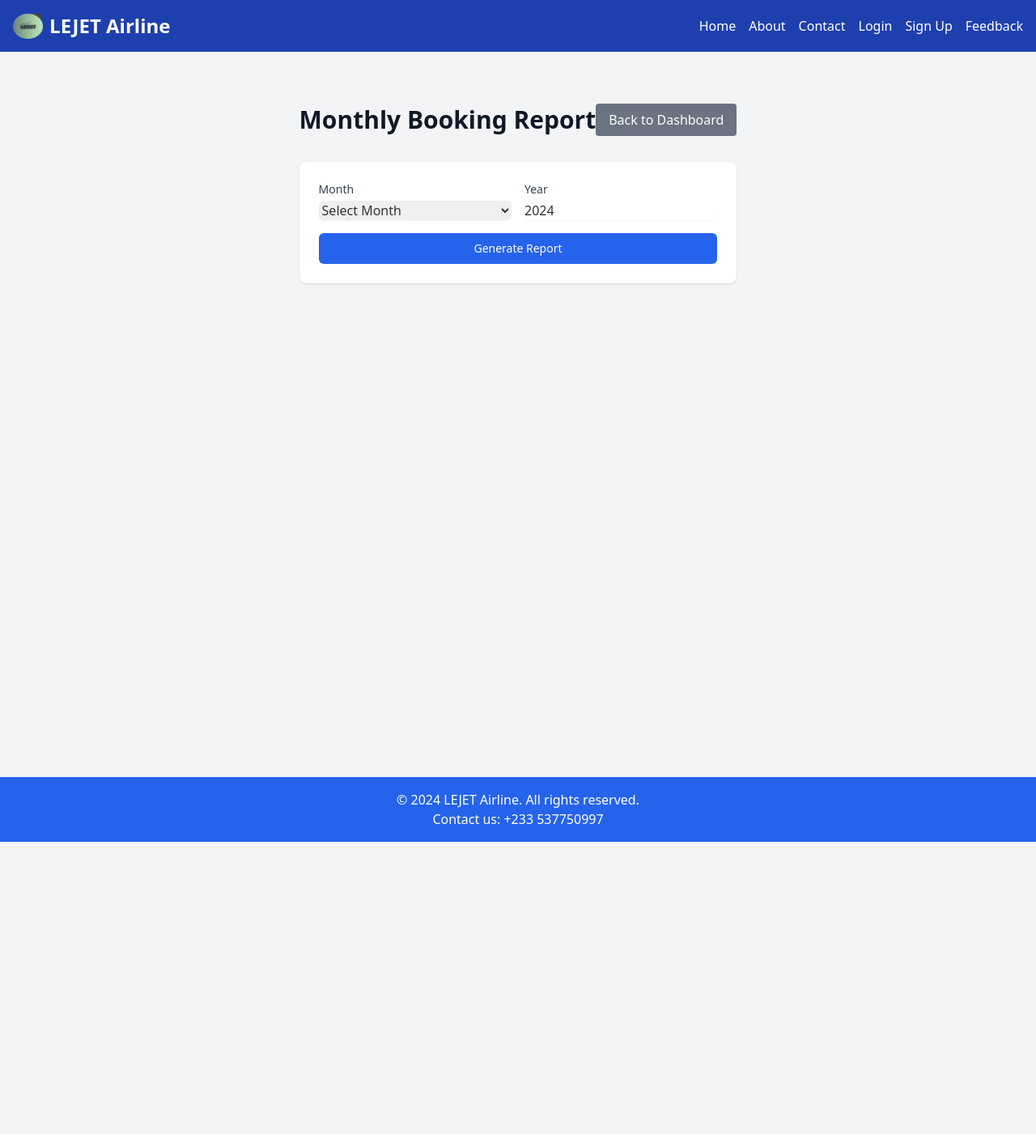
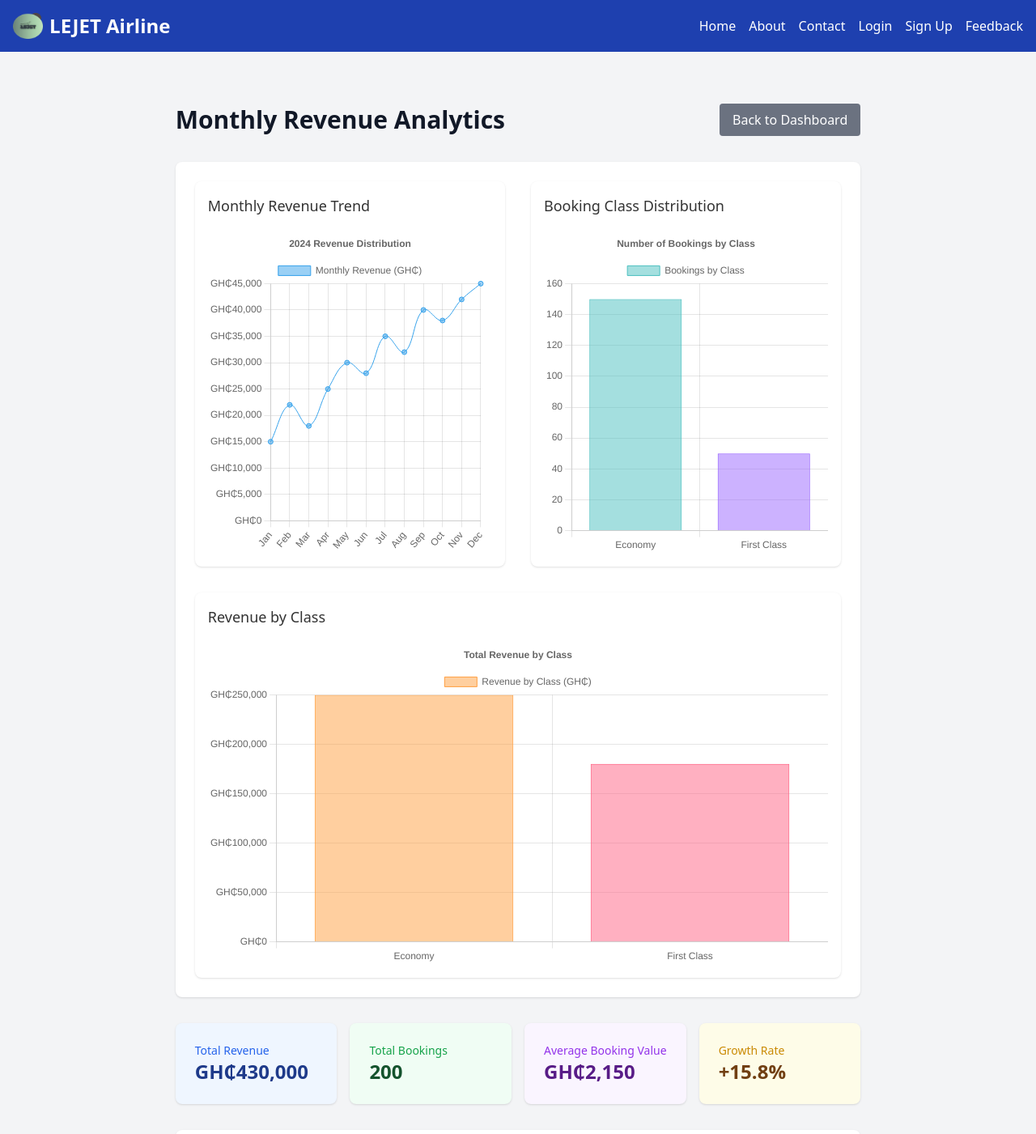
Before and after one commit to Latifpro108108/lejetWebsite2.0, a React (Create React App) app: page /admin/monthly-report in a window 1280 px wide. Shown: the top 1401 px of the page at 81% size. Before the commit the page ends 1040 px from the top, so only its background shows below. Built offline with nearby package versions, Linux system fonts and the light colour scheme.

Commit message:
Monthlyreport Added

```diff
--- a/package.json
+++ b/package.json
@@ -7,7 +7,9 @@
     "@testing-library/react": "^13.4.0",
     "@testing-library/user-event": "^13.5.0",
     "axios": "^1.7.8",
+    "chart.js": "^4.4.7",
     "react": "^18.3.1",
+    "react-chartjs-2": "^5.2.0",
     "react-dom": "^18.3.1",
     "react-router-dom": "^7.0.1",
     "react-scripts": "5.0.1",
--- a/src/components/MonthlyReport.js
+++ b/src/components/MonthlyReport.js
@@ -2,6 +2,30 @@ import React, { useState } from 'react';
 import axios from 'axios';
 import { toast } from 'react-toastify';
 import { useNavigate } from 'react-router-dom';
+import {
+    Chart as ChartJS,
+    CategoryScale,
+    LinearScale,
+    BarElement,
+    LineElement,
+    Title,
+    Tooltip,
+    Legend,
+    PointElement,
+} from 'chart.js';
+import { Bar, Line } from 'react-chartjs-2';
+
+// Register ChartJS components
+ChartJS.register(
+    CategoryScale,
+    LinearScale,
+    BarElement,
+    LineElement,
+    PointElement,
+    Title,
+    Tooltip,
+    Legend
+);
 
 function MonthlyReport() {
     const [month, setMonth] = useState('');
@@ -9,6 +33,53 @@ function MonthlyReport() {
     const [loading, setLoading] = useState(false);
     const [reportData, setReportData] = useState(null);
     const navigate = useNavigate();
+
+    // Static chart data
+    const staticChartData = {
+        monthlyRevenue: {
+            labels: ['Jan', 'Feb', 'Mar', 'Apr', 'May', 'Jun', 'Jul', 'Aug', 'Sep', 'Oct', 'Nov', 'Dec'],
+            datasets: [{
+                label: 'Monthly Revenue (GH₵)',
+                data: [15000, 22000, 18000, 25000, 30000, 28000, 35000, 32000, 40000, 38000, 42000, 45000],
+                backgroundColor: 'rgba(54, 162, 235, 0.5)',
+                borderColor: 'rgba(54, 162, 235, 1)',
+                borderWidth: 1,
+                tension: 0.4
+            }]
+        },
+        classDistribution: {
+            labels: ['Economy', 'First Class'],
+            datasets: [{
+                label: 'Bookings by Class',
+                data: [150, 50],
+                backgroundColor: [
+                    'rgba(75, 192, 192, 0.5)',
+                    'rgba(153, 102, 255, 0.5)',
+                ],
+                borderColor: [
+                    'rgba(75, 192, 192, 1)',
+                    'rgba(153, 102, 255, 1)',
+                ],
+                borderWidth: 1
+            }]
+        },
+        revenueByClass: {
+            labels: ['Economy', 'First Class'],
+            datasets: [{
+                label: 'Revenue by Class (GH₵)',
+                data: [250000, 180000],
+                backgroundColor: [
+                    'rgba(255, 159, 64, 0.5)',
+                    'rgba(255, 99, 132, 0.5)',
+                ],
+                borderColor: [
+                    'rgba(255, 159, 64, 1)',
+                    'rgba(255, 99, 132, 1)',
+                ],
+                borderWidth: 1
+            }]
+        }
+    };
 
     const generateReport = async (e) => {
         e.preventDefault();
@@ -35,7 +106,6 @@ function MonthlyReport() {
 
             console.log('Report data received:', response.data);
 
-            // Transform the data if needed
             const transformedData = {
                 ...response.data,
                 averageRevenuePerBooking: response.data.totalBookings > 0
@@ -73,7 +143,7 @@ function MonthlyReport() {
         <div className="min-h-screen bg-gray-100 py-8">
             <div className="max-w-7xl mx-auto px-4 sm:px-6 lg:px-8">
                 <div className="flex justify-between items-center mb-8">
-                    <h1 className="text-3xl font-bold text-gray-900">Monthly Booking Report</h1>
+                    <h1 className="text-3xl font-bold text-gray-900">Monthly Revenue Analytics</h1>
                     <button
                         onClick={() => navigate('/admin')}
                         className="bg-gray-500 text-white px-4 py-2 rounded hover:bg-gray-600"
@@ -82,7 +152,122 @@ function MonthlyReport() {
                     </button>
                 </div>
 
-                {/* Report Form */}
+                {/* Charts Section */}
+                <div className="bg-white rounded-lg shadow p-6 mb-8">
+                    <div className="grid grid-cols-1 lg:grid-cols-2 gap-8">
+                        {/* Monthly Revenue Trend */}
+                        <div className="bg-white p-4 rounded-lg shadow">
+                            <h3 className="text-lg font-medium mb-4">Monthly Revenue Trend</h3>
+                            <div className="h-[400px]">
+                                <Line
+                                    data={staticChartData.monthlyRevenue}
+                                    options={{
+                                        responsive: true,
+                                        maintainAspectRatio: false,
+                                        plugins: {
+                                            legend: {
+                                                position: 'top',
+                                            },
+                                            title: {
+                                                display: true,
+                                                text: '2024 Revenue Distribution'
+                                            }
+                                        },
+                                        scales: {
+                                            y: {
+                                                beginAtZero: true,
+                                                ticks: {
+                                                    callback: value => `GH₵${value.toLocaleString()}`
+                                                }
+                                            }
+                                        }
+                                    }}
+                                />
+                            </div>
+                        </div>
+
+                        {/* Booking Class Distribution */}
+                        <div className="bg-white p-4 rounded-lg shadow">
+                            <h3 className="text-lg font-medium mb-4">Booking Class Distribution</h3>
+                            <div className="h-[400px]">
+                                <Bar
+                                    data={staticChartData.classDistribution}
+                                    options={{
+                                        responsive: true,
+                                        maintainAspectRatio: false,
+                                        plugins: {
+                                            legend: {
+                                                position: 'top',
+                                            },
+                                            title: {
+                                                display: true,
+                                                text: 'Number of Bookings by Class'
+                                            }
+                                        },
+                                        scales: {
+                                            y: {
+                                                beginAtZero: true
+                                            }
+                                        }
+                                    }}
+                                />
+                            </div>
+                        </div>
+
+                        {/* Revenue by Class */}
+                        <div className="bg-white p-4 rounded-lg shadow lg:col-span-2">
+                            <h3 className="text-lg font-medium mb-4">Revenue by Class</h3>
+                            <div className="h-[400px]">
+                                <Bar
+                                    data={staticChartData.revenueByClass}
+                                    options={{
+                                        responsive: true,
+                                        maintainAspectRatio: false,
+                                        plugins: {
+                                            legend: {
+                                                position: 'top',
+                                            },
+                                            title: {
+                                                display: true,
+                                                text: 'Total Revenue by Class'
+                                            }
+                                        },
+                                        scales: {
+                                            y: {
+                                                beginAtZero: true,
+                                                ticks: {
+                                                    callback: value => `GH₵${value.toLocaleString()}`
+                                                }
+                                            }
+                                        }
+                                    }}
+                                />
+                            </div>
+                        </div>
+                    </div>
+                </div>
+
+                {/* Summary Statistics */}
+                <div className="grid grid-cols-1 md:grid-cols-2 lg:grid-cols-4 gap-4 mb-8">
+                    <div className="bg-blue-50 p-6 rounded-lg shadow">
+                        <h3 className="text-sm font-medium text-blue-600">Total Revenue</h3>
+                        <p className="text-2xl font-bold text-blue-900">GH₵430,000</p>
+                    </div>
+                    <div className="bg-green-50 p-6 rounded-lg shadow">
+                        <h3 className="text-sm font-medium text-green-600">Total Bookings</h3>
+                        <p className="text-2xl font-bold text-green-900">200</p>
+                    </div>
+                    <div className="bg-purple-50 p-6 rounded-lg shadow">
+                        <h3 className="text-sm font-medium text-purple-600">Average Booking Value</h3>
+                        <p className="text-2xl font-bold text-purple-900">GH₵2,150</p>
+                    </div>
+                    <div className="bg-yellow-50 p-6 rounded-lg shadow">
+                        <h3 className="text-sm font-medium text-yellow-600">Growth Rate</h3>
+                        <p className="text-2xl font-bold text-yellow-900">+15.8%</p>
+                    </div>
+                </div>
+
+                {/* Date Selection Form */}
                 <div className="bg-white rounded-lg shadow p-6 mb-8">
                     <form onSubmit={generateReport} className="space-y-4">
                         <div className="grid grid-cols-1 md:grid-cols-2 gap-4">
@@ -90,10 +275,7 @@ function MonthlyReport() {
                                 <label className="block text-sm font-medium text-gray-700">Month</label>
                                 <select
                                     value={month}
-                                    onChange={(e) => {
-                                        console.log('Month selected:', e.target.value);
-                                        setMonth(e.target.value);
-                                    }}
+                                    onChange={(e) => setMonth(e.target.value)}
                                     className="mt-1 block w-full rounded-md border-gray-300 shadow-sm focus:border-blue-500 focus:ring-blue-500"
                                     required
                                 >
@@ -110,10 +292,7 @@ function MonthlyReport() {
                                 <input
                                     type="number"
                                     value={year}
-                                    onChange={(e) => {
-                                        console.log('Year changed:', e.target.value);
-                                        setYear(e.target.value);
-                                    }}
+                                    onChange={(e) => setYear(e.target.value)}
                                     min="2000"
                                     max={new Date().getFullYear()}
                                     className="mt-1 block w-full rounded-md border-gray-300 shadow-sm focus:border-blue-500 focus:ring-blue-500"
@@ -128,125 +307,10 @@ function MonthlyReport() {
                                 loading ? 'opacity-50 cursor-not-allowed' : ''
                             }`}
                         >
-                            {loading ? 'Generating Report...' : 'Generate Report'}
+                            {loading ? 'Updating Charts...' : 'Update Charts'}
                         </button>
                     </form>
                 </div>
-
-                {/* Report Results */}
-                {reportData && (
-                    <div className="bg-white rounded-lg shadow overflow-hidden">
-                        <div className="p-6">
-                            <h2 className="text-xl font-semibold mb-6">
-                                Report for {new Date(year, month - 1).toLocaleString('default', { month: 'long', year: 'numeric' })}
-                            </h2>
-
-                            {/* Summary Cards */}
-                            <div className="grid grid-cols-1 md:grid-cols-2 lg:grid-cols-4 gap-4 mb-8">
-                                <div className="bg-blue-50 p-4 rounded-lg">
-                                    <h3 className="text-sm font-medium text-blue-600">Total Revenue</h3>
-                                    <p className="text-2xl font-bold text-blue-900">
-                                        GH₵{reportData.totalRevenue?.toLocaleString() || '0'}
-                                    </p>
-                                </div>
-                                <div className="bg-green-50 p-4 rounded-lg">
-                                    <h3 className="text-sm font-medium text-green-600">Total Bookings</h3>
-                                    <p className="text-2xl font-bold text-green-900">
-                                        {reportData.totalBookings || '0'}
-                                    </p>
-                                </div>
-                                <div className="bg-purple-50 p-4 rounded-lg">
-                                    <h3 className="text-sm font-medium text-purple-600">Total Passengers</h3>
-                                    <p className="text-2xl font-bold text-purple-900">
-                                        {reportData.totalPassengers || '0'}
-                                    </p>
-                                </div>
-                                <div className="bg-yellow-50 p-4 rounded-lg">
-                                    <h3 className="text-sm font-medium text-yellow-600">Avg. Revenue/Booking</h3>
-                                    <p className="text-2xl font-bold text-yellow-900">
-                                        GH₵{(reportData.averageRevenuePerBooking || 0).toLocaleString()}
-                                    </p>
-                                </div>
-                            </div>
-
-                            {/* Class Distribution */}
-                            <div className="mb-8">
-                                <h3 className="text-lg font-semibold mb-4">Class Distribution</h3>
-                                <div className="grid grid-cols-1 md:grid-cols-2 gap-4">
-                                    <div className="bg-indigo-50 p-4 rounded-lg">
-                                        <h4 className="text-sm font-medium text-indigo-600">Economy Class</h4>
-                                        <p className="text-xl font-bold text-indigo-900">
-                                            Bookings: {reportData.economyClassBookings || '0'}
-                                        </p>
-                                        <p className="text-md text-indigo-800">
-                                            Revenue: GH₵{reportData.economyClassRevenue?.toLocaleString() || '0'}
-                                        </p>
-                                    </div>
-                                    <div className="bg-pink-50 p-4 rounded-lg">
-                                        <h4 className="text-sm font-medium text-pink-600">First Class</h4>
-                                        <p className="text-xl font-bold text-pink-900">
-                                            Bookings: {reportData.firstClassBookings || '0'}
-                                        </p>
-                                        <p className="text-md text-pink-800">
-                                            Revenue: GH₵{reportData.firstClassRevenue?.toLocaleString() || '0'}
-                                        </p>
-                                    </div>
-                                </div>
-                            </div>
-
-                            {/* Bookings Table */}
-                            {reportData.bookings && reportData.bookings.length > 0 && (
-                                <div className="mt-8">
-                                    <h3 className="text-lg font-semibold mb-4">Detailed Bookings</h3>
-                                    <div className="overflow-x-auto">
-                                        <table className="min-w-full divide-y divide-gray-200">
-                                            <thead className="bg-gray-50">
-                                                <tr>
-                                                    <th className="px-6 py-3 text-left text-xs font-medium text-gray-500 uppercase tracking-wider">
-                                                        Ticket Number
-                                                    </th>
-                                                    <th className="px-6 py-3 text-left text-xs font-medium text-gray-500 uppercase tracking-wider">
-                                                        Flight
-                                                    </th>
-                                                    <th className="px-6 py-3 text-left text-xs font-medium text-gray-500 uppercase tracking-wider">
-                                                        Class
-                                                    </th>
-                                                    <th className="px-6 py-3 text-left text-xs font-medium text-gray-500 uppercase tracking-wider">
-                                                        Passengers
-                                                    </th>
-                                                    <th className="px-6 py-3 text-left text-xs font-medium text-gray-500 uppercase tracking-wider">
-                                                        Amount
-                                                    </th>
-                                                </tr>
-                                            </thead>
-                                            <tbody className="bg-white divide-y divide-gray-200">
-                                                {reportData.bookings.map((booking, index) => (
-                                                    <tr key={index}>
-                                                        <td className="px-6 py-4 whitespace-nowrap text-sm text-gray-900">
-                                                            {booking.ticketNumber}
-                                                        </td>
-                                                        <td className="px-6 py-4 whitespace-nowrap text-sm text-gray-900">
-                                                            {`${booking.flightDetails.from} → ${booking.flightDetails.to}`}
-                                                        </td>
-                                                        <td className="px-6 py-4 whitespace-nowrap text-sm text-gray-900 capitalize">
-                                                            {booking.seatClass}
-                                                        </td>
-                                                        <td className="px-6 py-4 whitespace-nowrap text-sm text-gray-900">
-                                                            {booking.passengers}
-                                                        </td>
-                                                        <td className="px-6 py-4 whitespace-nowrap text-sm text-gray-900">
-                                                            GH₵{booking.amount.toLocaleString()}
-                                                        </td>
-                                                    </tr>
-                                                ))}
-                                            </tbody>
-                                        </table>
-                                    </div>
-                                </div>
-                            )}
-                        </div>
-                    </div>
-                )}
             </div>
         </div>
     );
```
Also changed, not shown: 1 other file (tests, documents, lock files or other folders).
